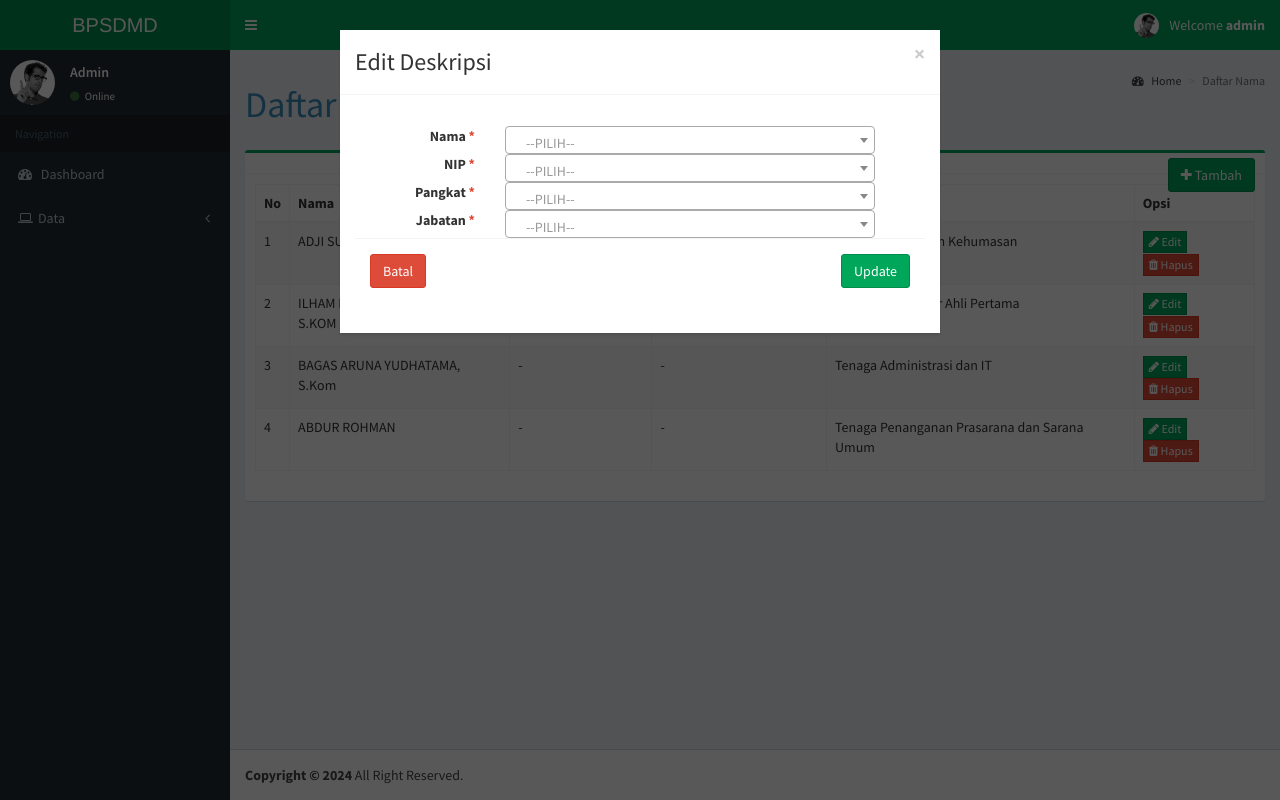
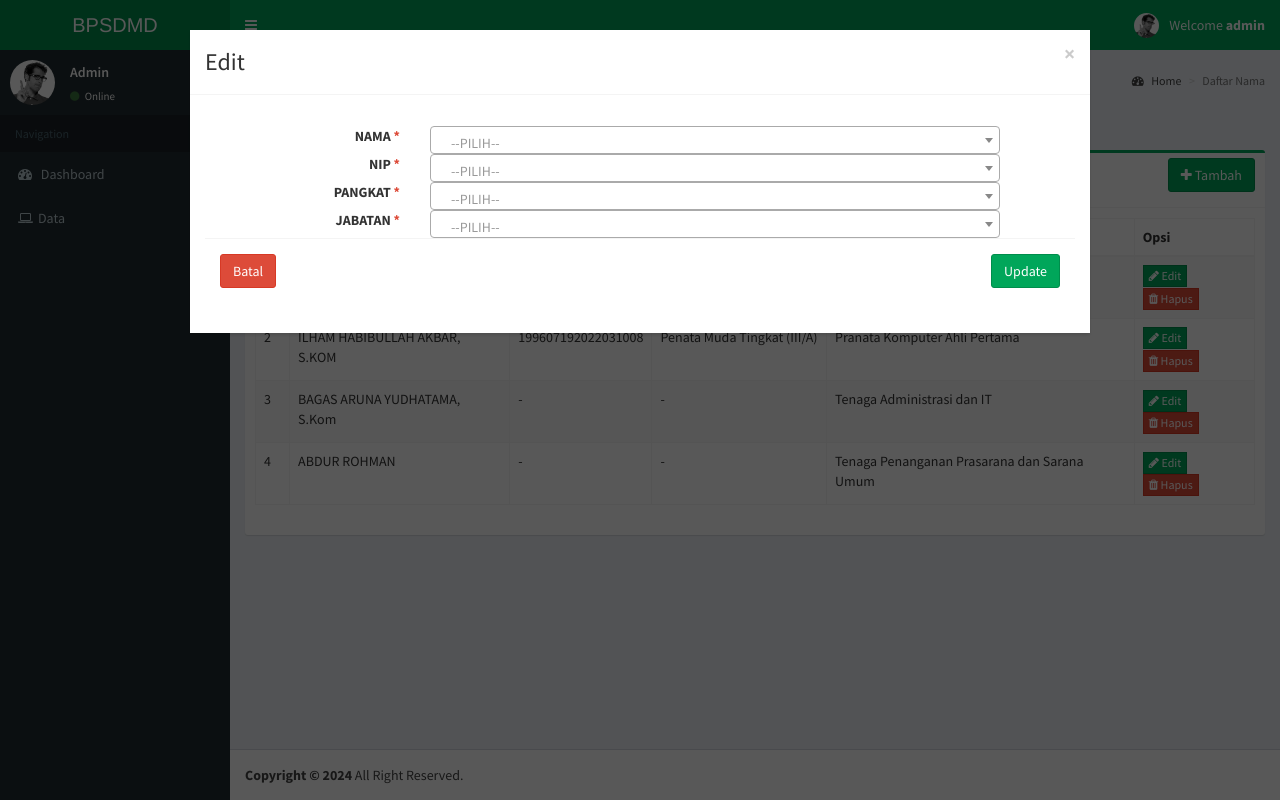
Before and after one commit to syifacatur/crud-surat, a PHP site: page /tcpdf/daftar_nama.php in a window 1280 px wide, after a click on "Edit". Run offline with PHP 8.4, Linux system fonts and the light colour scheme; a user stored in the database is signed in; data comes from the database, SQL or seed files in the repository; data that the repository does not hold is empty; some libraries are stand-ins or nearby versions.

Commit message:
update baris

```diff
--- a/daftar_nama.php
+++ b/daftar_nama.php
@@ -20,39 +20,45 @@ include 'koneksidb.php';
 
 
 <script>
+
   $(document).ready(function() {
-    // Terapkan Select2 pada elemen dengan id 'nama'
-    $('#nama').select2({
+
+    // Terapkan Select2 pada elemen dengan id ' '
+
+    $('#id_nama').select2({
+
       placeholder: "--PILIH--", // Placeholder untuk dropdown
       allowClear: true          // Menambahkan tombol untuk menghapus pilihan
+
     });
+
     $('#NIP').select2({
-      placeholder: "--PILIH--", // Placeholder untuk dropdown
-      allowClear: true          // Menambahkan tombol untuk menghapus pilihan
+      placeholder: "--PILIH--",
+      allowClear: true
     });
     $('#pangkat').select2({
-      placeholder: "--PILIH--", // Placeholder untuk dropdown
-      allowClear: true          // Menambahkan tombol untuk menghapus pilihan
+      placeholder: "--PILIH--",
+      allowClear: true
     });
     $('#jabatan').select2({
-      placeholder: "--PILIH--", // Placeholder untuk dropdown
-      allowClear: true          // Menambahkan tombol untuk menghapus pilihan
+      placeholder: "--PILIH--",
+      allowClear: true
     });
     $('#nama2').select2({
-      placeholder: "--PILIH--", // Placeholder untuk dropdown
-      allowClear: true          // Menambahkan tombol untuk menghapus pilihan
+      placeholder: "--PILIH--",
+      allowClear: true
     });
     $('#NIP2').select2({
-      placeholder: "--PILIH--", // Placeholder untuk dropdown
-      allowClear: true          // Menambahkan tombol untuk menghapus pilihan
+      placeholder: "--PILIH--",
+      allowClear: true
     });
     $('#pangkat2').select2({
-      placeholder: "--PILIH--", // Placeholder untuk dropdown
-      allowClear: true          // Menambahkan tombol untuk menghapus pilihan
+      placeholder: "--PILIH--",
+      allowClear: true
     });
     $('#jabatan2').select2({
-      placeholder: "--PILIH--", // Placeholder untuk dropdown
-      allowClear: true          // Menambahkan tombol untuk menghapus pilihan
+      placeholder: "--PILIH--",
+      allowClear: true
     });
   });
 </script>
@@ -72,6 +78,7 @@ include 'koneksidb.php';
     <div class="col-sm-12">
       <div class="box box-success">
         <div class="box-header with-border">
+        <a href="cetakform_dinamis.php" target="_blank" class="btn btn-success"><i class="fa fa-file-pdf-o"></i> &nbsp PRINT</a>
           <div class="box-tools pull-left">
             <a href="#" class="btn btn-success" data-toggle="modal" data-target="#tambahproduk"><i class="fa fa-plus"></i> Tambah</a>
           </div>
@@ -134,11 +141,11 @@ include 'koneksidb.php';
 
                       <div class="example-modal">
                         <div id="updateproduk<?php echo $no; ?>" class="modal fade" role="dialog" style="display:none;">
-                          <div class="modal-dialog">
+                          <div class="modal-dialog modal-lg">
                             <div class="modal-content">
                               <div class="modal-header">
                                 <button type="button" class="close" data-dismiss="modal" aria-label="Close"><span aria-hidden="true">&times;</span></button>
-                                <h3 class="modal-title">Edit Deskripsi</h3>
+                                <h3 class="modal-title">Edit</h3>
                               </div>
                               <div class="modal-body">
                                 <form action="function_nama.php?act=updateproduk" method="post" role="form">
@@ -151,19 +158,19 @@ include 'koneksidb.php';
 
                                   <div class="form-group">
                                     <div class="row">
-                                      <div class="col-sm-8"><input type="hidden" class="form-control" name="id_nama" placeholder="ID nama" value="<?php echo $row['id_nama']; ?>"></div>
+                                      <div class="col-sm-8"><input type="hidden" class="form-control select2" name="id_nama" placeholder="ID nama" value="<?php echo $row['id_nama']; ?>"></div>
                                     </div>
                                   </div>
 
                                   <div class="form-group">
                                         <div class="row">
-                                          <label class="col-sm-3 control-label text-right">Nama
+                                          <label class="col-sm-3 control-label text-right">NAMA
                                             <span class="text-red">*</span></label>
-                                            <div class="col-sm-8"><select id="nama" class="form-control select2" name="nama" placeholder="Search.."value="<?php echo $row['nama']; ?>"></div>
-                                          <option value="">--PILIH--"</option>
+                                            <div class="col-sm-8"><select id="id_nama" class="form-control select2" name="nama" placeholder="Search.."value="<?php echo $row['nama']; ?>"></div>
+                                          <option value="">--PILIH--</option>
                                           <option
                                             value="ADJI SURYA PRATAMA, SH">
-                                             ADJI SURYA PRATAMA, SH</option>
+                                             ADJI SURYA PRATAMA, SH </option>
                                           <option
                                             value="ILHAM HABIBULLAH AKBAR, S.KOM">
                                             ILHAM HABIBULLAH AKBAR, S.KOM</option>
@@ -176,13 +183,14 @@ include 'koneksidb.php';
                                           </select>
                                         </div>
                                       </div>
-                                      <div class="form-group">
+                                      <div class="form-group ">
                                         <div class="row">
                                           <label class="col-sm-3 control-label text-right">NIP
                                             <span class="text-red">*</span></label>
-                                          <div class="col-sm-8"><select id="NIP" class="form-control select2" name="NIP"
+                                          <div class="col-sm-8"><select id="NIP" class="form-control select2" name="NIP" placeholder="Search.."value="<?php echo $row['nama']; ?>"></div>
+                                          <option value="">--PILIH--</option>
                                               placeholder="NIP" value="<?php echo $row['NIP']; ?>"></div>
-                                              <option value="">--PILIH--"</option>
+                                              <option value="">--PILIH--</option>
                                           <option
                                             value="198201102014061003">
                                             198201102014061003 </option>
@@ -202,11 +210,12 @@ include 'koneksidb.php';
                                       </div>
                                       <div class="form-group">
                                         <div class="row">
-                                          <label class="col-sm-3 control-label text-right">Pangkat
+                                          <label class="col-sm-3 control-label text-right">PANGKAT
                                             <span class="text-red">*</span></label>
-                                          <div class="col-sm-8"><select id="pangkat" class="form-control" name="pangkat"
+                                          <div class="col-sm-8"><select id="pangkat" class="form-control select2" name="pangkat" placeholder="Search.."value="<?php echo $row['nama']; ?>"></div>
+                                          <option value="">--PILIH--</option>
                                               placeholder="pangkat" value="<?php echo $row['pangkat']; ?>"></div>
-                                              <option value="">--PILIH--"</option>
+                                              <option value="">--PILIH--</option>
                                           <option
                                             value="Penata Muda Tingkat I(III/B">
                                             Penata Muda Tingkat I(III/B)</option>
@@ -226,11 +235,12 @@ include 'koneksidb.php';
                                       </div>
                                       <div class="form-group">
                                         <div class="row">
-                                          <label class="col-sm-3 control-label text-right">Jabatan
+                                          <label class="col-sm-3 control-label text-right">JABATAN
                                             <span class="text-red">*</span></label>
-                                          <div class="col-sm-8"><select id="jabatan" class="form-control" name="jabatan"
+                                          <div class="col-sm-8"><select id="jabatan" class="form-control select2" name="jabatan" placeholder="Search.."value="<?php echo $row['nama']; ?>"></div>
+                                          <option value="">--PILIH--</option>
                                               placeholder="jabatan" value="<?php echo $row['jabatan']; ?>"></div>
-                                              <option value="">--PILIH--"</option>
+                                              <option value="">--PILIH--</option>
                                           <option
                                             value="Pengelola Layanan Kehumasan">
                                             Pengelola Layanan Kehumasan</option>
@@ -276,7 +286,7 @@ include 'koneksidb.php';
         <!-- modal insert -->
         <div class="example-modal">
             <div id="tambahproduk" class="modal fade" role="dialog" style="display:none;">
-              <div class="modal-dialog">
+              <div class="modal-dialog modal-lg">
                 <div class="modal-content">
                   <div class="modal-header">
                     <button type="button" class="close" data-dismiss="modal" aria-label="Close"><span
@@ -287,7 +297,7 @@ include 'koneksidb.php';
                     <form action="function_nama.php?act=tambahproduk" method="post" role="form">
                     <div class="form-group">
                                         <div class="row">
-                                          <label class="col-sm-3 control-label text-right">Nama
+                                          <label class="col-sm-3 control-label text-right">NAMA
                                             <span class="text-red">*</span></label>
                                             <div class="col-sm-8"><select id="nama2" class="form-control select2" name="nama" placeholder="Search.."value="<?php echo $row['nama']; ?>"></div>
                                           <option value="">--PILIH--"</option>
@@ -327,13 +337,11 @@ include 'koneksidb.php';
                                             value="427382638263">
                                             427382638263</option>
                            </select>
-
+                            </div>
                         </div>
-                        </div>
-
                         <div class="form-group">
                         <div class="row">
-                          <label class="col-sm-3 control-label text-right">Pangkat<span
+                          <label class="col-sm-3 control-label text-right">PANGKAT<span
                               class="text-red">*</span></label>
                           <div class="col-sm-8"><select id="pangkat2" class="form-control select2" name="pangkat" placeholder=""
                               value=""></div>
@@ -350,15 +358,16 @@ include 'koneksidb.php';
                                           <option
                                             value="-">
                                             - </option>
+                                          </select>
 
-                            </select>
-                            </div>
-                            </div>
+                                        </div>
+
+                                      </div>
 
 
                             <div class="form-group">
                         <div class="row">
-                          <label class="col-sm-3 control-label text-right">Jabatan<span
+                          <label class="col-sm-3 control-label text-right">JABATAN<span
                               class="text-red">*</span></label>
                           <div class="col-sm-8"><select id="jabatan2" class="form-control select2" name="jabatan" placeholder=""
                               value=""></div>
```
Also changed, not shown: cetakform_dinamis.php (+97 -62 lines).
